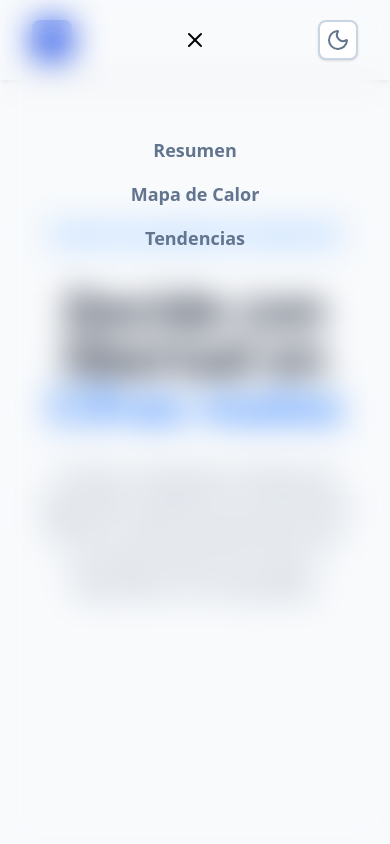
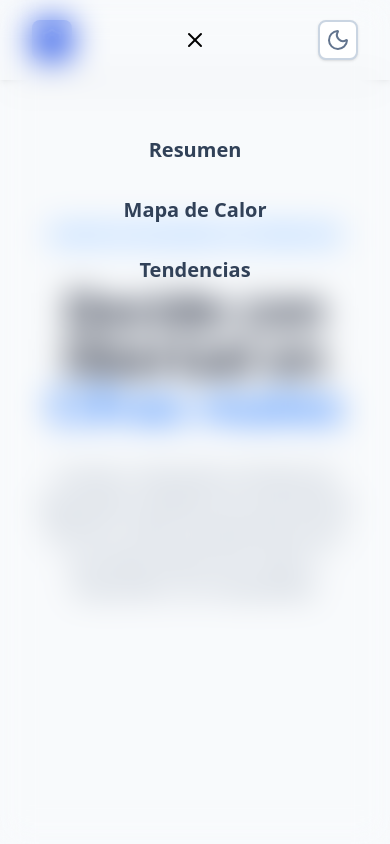
Before and after one commit to huderdcv/visor-ciudadano-peru, a Next.js app: page / in a window 390 px wide. Both pictures are taken after a click on the button 195 px from the left and 40 px from the top of the page. Shown: the top 844 px of the page. Built offline with nearby package versions, Linux system fonts and the light colour scheme.

Commit message:
style: modify colors for link in mobile navbar

```diff
--- a/src/features/landing/components/LandingNavbar.tsx
+++ b/src/features/landing/components/LandingNavbar.tsx
@@ -63,22 +63,22 @@ export const LandingNavbar = () => {
           isNavOpen ? '' : 'opacity-0 pointer-events-none invisible'
         }`}
       >
-        <nav className="absolute top-0 right-0 h-full w-full pt-32 flex flex-col items-center">
+        <nav className="absolute top-0 right-0 h-full w-full pt-32 flex flex-col gap-4 items-center">
           <Link
             href={'/#resumen'}
-            className="text-lg text-slate-500 font-semibold px-4 py-2 rounded-4xl hover:text-blue-500 transition-all duration-300 hover:bg-blue-100 dark:hover:bg-slate-800 "
+            className="text-xl text-slate-700 dark:text-slate-300 font-semibold px-4 py-2 rounded-4xl hover:text-blue-500 transition-all duration-300 hover:bg-blue-100 dark:hover:bg-slate-800 "
           >
             Resumen
           </Link>
           <Link
             href={'/'}
-            className="text-lg text-slate-500 font-semibold px-4 py-2 rounded-4xl hover:text-blue-500 transition-all duration-300 hover:bg-blue-100 dark:hover:bg-slate-800 "
+            className="text-xl text-slate-700 dark:text-slate-300 font-semibold px-4 py-2 rounded-4xl hover:text-blue-500 transition-all duration-300 hover:bg-blue-100 dark:hover:bg-slate-800 "
           >
             Mapa de Calor
           </Link>
           <Link
             href={'/'}
-            className="text-lg text-slate-500 font-semibold px-4 py-2 rounded-4xl hover:text-blue-500 transition-all duration-300 hover:bg-blue-100 dark:hover:bg-slate-800"
+            className="text-xl text-slate-700 dark:text-slate-300 font-semibold px-4 py-2 rounded-4xl hover:text-blue-500 transition-all duration-300 hover:bg-blue-100 dark:hover:bg-slate-800"
           >
             Tendencias
           </Link>
```
